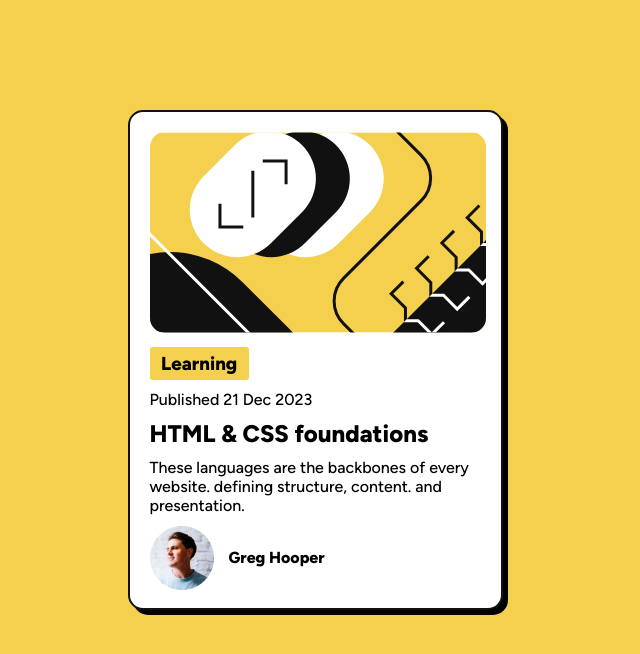
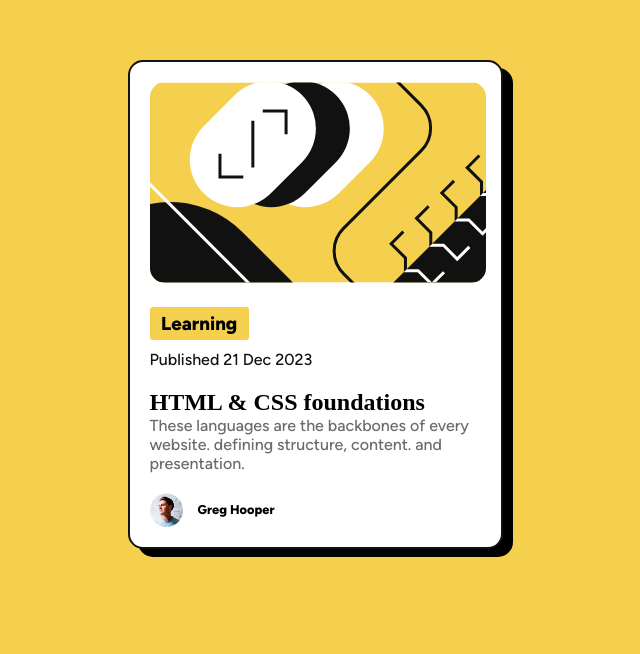
Before and after one commit to OmarTohamy93/Blog-preview-card, a plain HTML site: page index.html in a window 1280 px wide. Shown: the part 140-794 px from the top of the page, without its empty margins (325-965 px from the left). Drawn offline with Linux system fonts and the light colour scheme.

Commit message:
Update styles1.css
1- changed the element from paragraph to anchor tag & active state of the link to become yellow
2- changed the author section styling

```diff
--- a/styles.css
+++ b/styles.css
@@ -29,15 +29,16 @@ body {
 
 .container {
     background-color: var(--White);
-    height: 500px;
+    height: auto;
     width: 375px;
     border: 2px solid var(--Gray950);
     border-radius: 15px;
-    margin: 250px auto;
+    margin: 200px auto;
     padding: 20px;
     display: flex;
     flex-direction: column;
-    box-shadow: 5px 5px;
+    box-shadow: 10px 8px black;
+    gap: 10px;
 }
 
 .img-container {
@@ -74,6 +75,11 @@ body {
 .about-container p,
 .course-desc-container p {
     font-family: "Figtree Medium";
+    color: var(--Gray500);
+}
+
+.about-container p {
+    color: var(--Gray950);
 }
 
 .course-desc-container {
@@ -83,9 +89,16 @@ body {
     margin-bottom: 10px;
 }
 
-.course-desc-container h1 {
+.course-desc-container a {
     font-family: "Figtree Extra Bold";
     margin-bottom: 10px;
+    color: var(--Gray950);
+    text-decoration: none;
+    font-size: 1.5rem;
+}
+
+.course-desc-container a:hover {
+    color: var(--Yellow);
 }
 
 .author-info-container {
@@ -99,6 +112,9 @@ body {
 
 
 .author-info-container p {
-
     font-family: "Figtree Extra Bold";
+    font-size: 0.8rem;
 }
+.author-info-container img{
+    width: 10%;
+}
```
